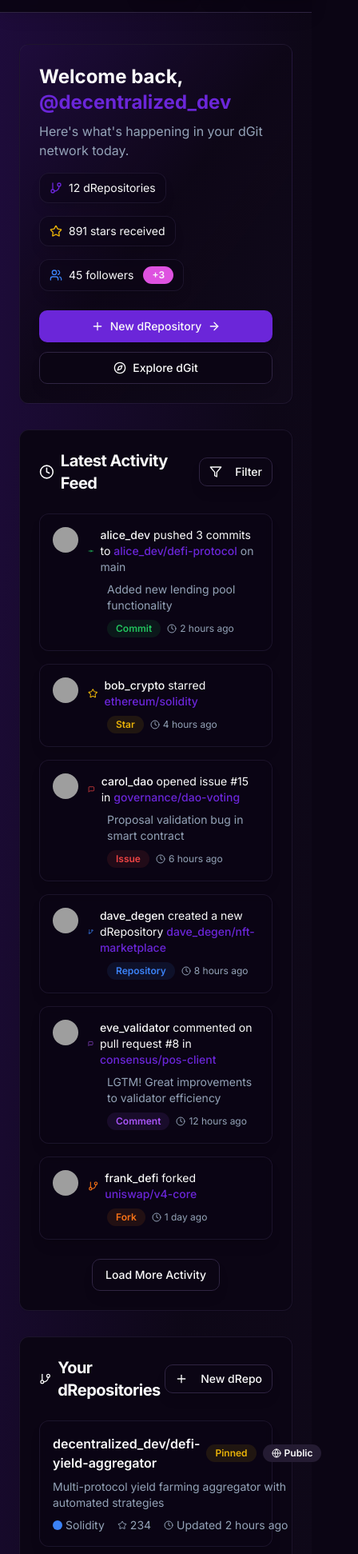
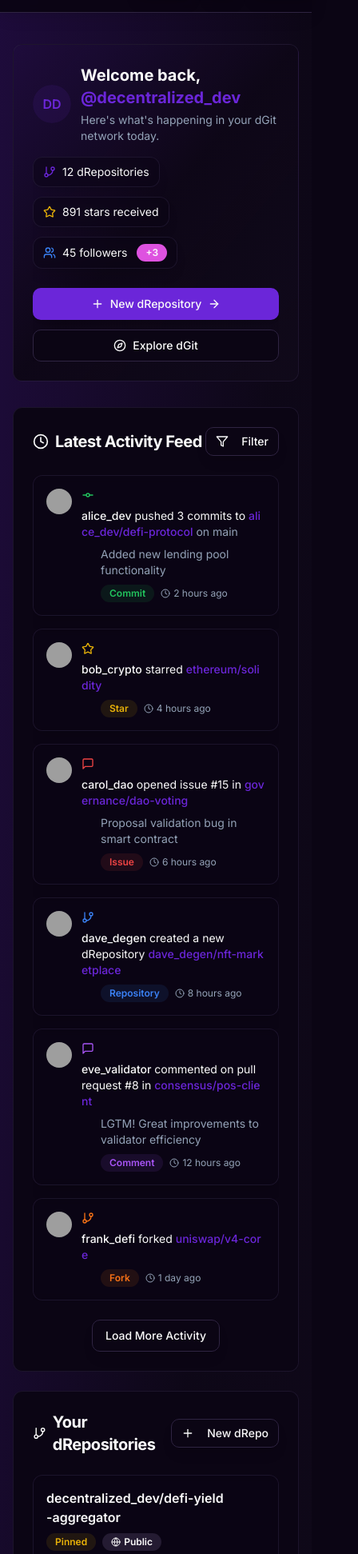
Before and after one commit to Aniket-Git5/dgit-nexus-code-54, a React (Vite) app: page /dashboard in a window 390 px wide. Shown: the part 57-2000 px from the top of the page at 80% size, 448 px wide, since content can reach past the window. Built offline with nearby package versions, Linux system fonts and the light colour scheme; grey boxes are pictures that could not be loaded.

Commit message:
Fix performance and UI issues
Improved page load times, fixed dashboard div layout, and added profile picture to the dashboard header.

```diff
--- a/src/components/dashboard/ActivityFeed.tsx
+++ b/src/components/dashboard/ActivityFeed.tsx
@@ -116,23 +116,23 @@ const ActivityFeed = () => {
         </div>
       </CardHeader>
       <CardContent>
-        <div className="space-y-4">
+        <div className="space-y-4 w-full overflow-hidden">
           {activities.map((activity) => (
-            <div key={activity.id} className="card-interactive p-4 group">
-              <div className="flex items-start gap-3">
-                <Avatar className="h-8 w-8">
+            <div key={activity.id} className="card-interactive p-4 group w-full overflow-hidden">
+              <div className="flex items-start gap-3 w-full overflow-hidden">
+                <Avatar className="h-8 w-8 shrink-0">
                   <AvatarImage src={activity.avatar} alt={activity.user} />
                   <AvatarFallback className="text-xs bg-primary/10">
                     {activity.user.slice(0, 2).toUpperCase()}
                   </AvatarFallback>
                 </Avatar>
 
-                <div className="flex-1 space-y-2">
-                  <div className="flex items-center gap-2">
+                <div className="flex-1 space-y-2 min-w-0 overflow-hidden">
+                  <div className="flex items-start gap-2 flex-wrap">
                     {getActivityIcon(activity.type)}
-                    <span className="text-sm text-foreground">
+                    <span className="text-sm text-foreground min-w-0 break-words">
                       <span className="font-medium">{activity.user}</span> {activity.action}{' '}
-                      <span className="font-medium text-primary">{activity.target}</span>
+                      <span className="font-medium text-primary break-all">{activity.target}</span>
                       {activity.branch && (
                         <span className="text-muted-foreground"> on {activity.branch}</span>
                       )}
@@ -140,15 +140,15 @@ const ActivityFeed = () => {
                   </div>
 
                   {activity.details && (
-                    <p className="text-sm text-muted-foreground pl-6">
+                    <p className="text-sm text-muted-foreground pl-6 break-words">
                       {activity.details}
                     </p>
                   )}
 
-                  <div className="flex items-center justify-between pl-6">
-                    <div className="flex items-center gap-2">
+                  <div className="flex items-center justify-between pl-6 flex-wrap gap-2">
+                    <div className="flex items-center gap-2 flex-wrap">
                       {getActivityBadge(activity.type)}
-                      <span className="text-xs text-muted-foreground flex items-center gap-1">
+                      <span className="text-xs text-muted-foreground flex items-center gap-1 whitespace-nowrap">
                         <Clock className="h-3 w-3" />
                         {activity.timestamp}
                       </span>
--- a/src/components/dashboard/RepoQuickAccess.tsx
+++ b/src/components/dashboard/RepoQuickAccess.tsx
@@ -89,21 +89,21 @@ const RepoQuickAccess = () => {
         </div>
       </CardHeader>
       <CardContent>
-        <div className="space-y-4">
+        <div className="space-y-4 w-full overflow-hidden">
           {repositories.slice(0, 3).map((repo) => (
-            <div key={repo.id} className="card-interactive p-4 group">
-              <div className="flex items-start justify-between">
-                <div className="flex-1 space-y-2">
-                  <div className="flex items-center gap-2">
-                    <h4 className="font-semibold text-foreground hover:text-primary cursor-pointer">
+            <div key={repo.id} className="card-interactive p-4 group w-full overflow-hidden">
+              <div className="flex items-start justify-between gap-3 w-full overflow-hidden">
+                <div className="flex-1 space-y-2 min-w-0 overflow-hidden">
+                  <div className="flex items-center gap-2 flex-wrap">
+                    <h4 className="font-semibold text-foreground hover:text-primary cursor-pointer break-all min-w-0">
                       {repo.owner}/{repo.name}
                     </h4>
                     {repo.isPinned && (
-                      <Badge variant="secondary" className="bg-yellow-500/10 text-yellow-500 text-xs">
+                      <Badge variant="secondary" className="bg-yellow-500/10 text-yellow-500 text-xs shrink-0">
                         Pinned
                       </Badge>
                     )}
-                    <Badge variant="secondary" className="text-xs flex items-center gap-1">
+                    <Badge variant="secondary" className="text-xs flex items-center gap-1 shrink-0">
                       {repo.visibility === 'public' ? (
                         <>
                           <Globe className="h-3 w-3" />
@@ -118,20 +118,20 @@ const RepoQuickAccess = () => {
                     </Badge>
                   </div>
 
-                  <p className="text-sm text-muted-foreground">
+                  <p className="text-sm text-muted-foreground break-words">
                     {repo.description}
                   </p>
 
-                  <div className="flex items-center gap-4 text-sm text-muted-foreground">
-                    <div className="flex items-center gap-1">
+                  <div className="flex items-center gap-4 text-sm text-muted-foreground flex-wrap">
+                    <div className="flex items-center gap-1 whitespace-nowrap">
                       <div className={`w-3 h-3 rounded-full ${getLanguageColor(repo.language)}`}></div>
                       <span>{repo.language}</span>
                     </div>
-                    <div className="flex items-center gap-1">
+                    <div className="flex items-center gap-1 whitespace-nowrap">
                       <Star className="h-3 w-3" />
                       <span>{repo.stars}</span>
                     </div>
-                    <div className="flex items-center gap-1">
+                    <div className="flex items-center gap-1 whitespace-nowrap">
                       <Clock className="h-3 w-3" />
                       <span>Updated {repo.lastUpdated}</span>
                     </div>
@@ -141,7 +141,7 @@ const RepoQuickAccess = () => {
                 <Button
                   variant="ghost"
                   size="sm"
-                  className="opacity-0 group-hover:opacity-100 transition-opacity"
+                  className="opacity-0 group-hover:opacity-100 transition-opacity shrink-0"
                 >
                   <Eye className="h-4 w-4" />
                 </Button>
--- a/src/components/dashboard/WelcomeBanner.tsx
+++ b/src/components/dashboard/WelcomeBanner.tsx
@@ -1,6 +1,7 @@
 import { Button } from '@/components/ui/button';
 import { Card, CardContent } from '@/components/ui/card';
 import { Badge } from '@/components/ui/badge';
+import { Avatar, AvatarFallback, AvatarImage } from '@/components/ui/avatar';
 import { GitBranch, Star, Users, ArrowRight, Plus, Compass } from 'lucide-react';
 import { Link } from 'react-router-dom';
 
@@ -8,48 +9,56 @@ const WelcomeBanner = () => {
   return (
     <Card className="card-elevated web3-gradient">
       <CardContent className="p-6">
-        <div className="flex flex-col lg:flex-row lg:items-center lg:justify-between gap-6">
+        <div className="flex flex-col lg:flex-row lg:items-center lg:justify-between gap-6 w-full overflow-hidden">
           {/* Welcome Section */}
-          <div className="space-y-4">
-            <div>
-              <h1 className="text-2xl lg:text-3xl font-bold text-foreground mb-2">
-                Welcome back, <span className="text-primary">@decentralized_dev</span>
-              </h1>
-              <p className="text-muted-foreground">
-                Here's what's happening in your dGit network today.
-              </p>
+          <div className="space-y-4 flex-1 min-w-0">
+            <div className="flex items-center gap-3 flex-wrap">
+              <Avatar className="h-12 w-12">
+                <AvatarImage src="" alt="decentralized_dev" />
+                <AvatarFallback className="bg-primary/10 text-primary font-semibold">
+                  DD
+                </AvatarFallback>
+              </Avatar>
+              <div className="min-w-0 flex-1">
+                <h1 className="text-xl sm:text-2xl lg:text-3xl font-bold text-foreground mb-1 break-words">
+                  Welcome back, <span className="text-primary">@decentralized_dev</span>
+                </h1>
+                <p className="text-muted-foreground text-sm sm:text-base">
+                  Here's what's happening in your dGit network today.
+                </p>
+              </div>
             </div>
 
             {/* Quick Stats */}
-            <div className="flex flex-wrap gap-4">
-              <div className="flex items-center gap-2 card-elevated px-3 py-2">
-                <GitBranch className="h-4 w-4 text-primary" />
-                <span className="text-sm text-foreground">12 dRepositories</span>
+            <div className="flex flex-wrap gap-3 sm:gap-4">
+              <div className="flex items-center gap-2 card-elevated px-3 py-2 min-w-0">
+                <GitBranch className="h-4 w-4 text-primary shrink-0" />
+                <span className="text-sm text-foreground truncate">12 dRepositories</span>
               </div>
-              <div className="flex items-center gap-2 card-elevated px-3 py-2">
-                <Star className="h-4 w-4 text-yellow-500" />
-                <span className="text-sm text-foreground">891 stars received</span>
+              <div className="flex items-center gap-2 card-elevated px-3 py-2 min-w-0">
+                <Star className="h-4 w-4 text-yellow-500 shrink-0" />
+                <span className="text-sm text-foreground truncate">891 stars received</span>
               </div>
-              <div className="flex items-center gap-2 card-elevated px-3 py-2">
-                <Users className="h-4 w-4 text-blue-500" />
-                <span className="text-sm text-foreground">45 followers</span>
-                <Badge className="ml-1 bg-cta text-cta-foreground">+3</Badge>
+              <div className="flex items-center gap-2 card-elevated px-3 py-2 min-w-0">
+                <Users className="h-4 w-4 text-blue-500 shrink-0" />
+                <span className="text-sm text-foreground truncate">45 followers</span>
+                <Badge className="ml-1 bg-cta text-cta-foreground shrink-0">+3</Badge>
               </div>
             </div>
           </div>
 
           {/* CTA Section */}
-          <div className="flex flex-col sm:flex-row gap-3">
-            <Button className="btn-primary flex items-center gap-2" asChild>
+          <div className="flex flex-col sm:flex-row gap-3 shrink-0">
+            <Button className="btn-primary flex items-center gap-2 whitespace-nowrap" asChild>
               <Link to="/create">
-                <Plus className="h-4 w-4" />
-                New dRepository
-                <ArrowRight className="h-4 w-4" />
+                <Plus className="h-4 w-4 shrink-0" />
+                <span className="truncate">New dRepository</span>
+                <ArrowRight className="h-4 w-4 shrink-0" />
               </Link>
             </Button>
-            <Button variant="outline" className="card-elevated flex items-center gap-2">
-              <Compass className="h-4 w-4" />
-              Explore dGit
+            <Button variant="outline" className="card-elevated flex items-center gap-2 whitespace-nowrap">
+              <Compass className="h-4 w-4 shrink-0" />
+              <span className="truncate">Explore dGit</span>
             </Button>
           </div>
         </div>
--- a/src/pages/Dashboard.tsx
+++ b/src/pages/Dashboard.tsx
@@ -12,20 +12,22 @@ const Dashboard = () => {
       <DashboardHeader />
 
       {/* Main Content */}
-      <main className="pt-20">
-        <div className="container mx-auto px-6 py-8 space-y-8 max-w-7xl">
+      <main className="pt-20 pb-8">
+        <div className="container mx-auto px-4 sm:px-6 py-8 space-y-8 max-w-7xl">
           {/* Welcome Section */}
-          <WelcomeBanner />
+          <div className="w-full overflow-hidden">
+            <WelcomeBanner />
+          </div>
 
           {/* Main Dashboard Layout */}
-          <div className="grid grid-cols-1 xl:grid-cols-3 gap-8">
+          <div className="grid grid-cols-1 xl:grid-cols-3 gap-6 lg:gap-8 w-full overflow-hidden">
             {/* Left Column - Activity Feed */}
-            <div className="xl:col-span-2">
+            <div className="xl:col-span-2 min-w-0 overflow-hidden">
               <ActivityFeed />
             </div>
 
             {/* Right Column - Quick Access & Recommendations */}
-            <div className="space-y-8">
+            <div className="space-y-6 lg:space-y-8 min-w-0 overflow-hidden">
               <RepoQuickAccess />
               <DiscoverRecommendations />
             </div>
```
Also changed, not shown: src/App.tsx (+20 -8 lines).
